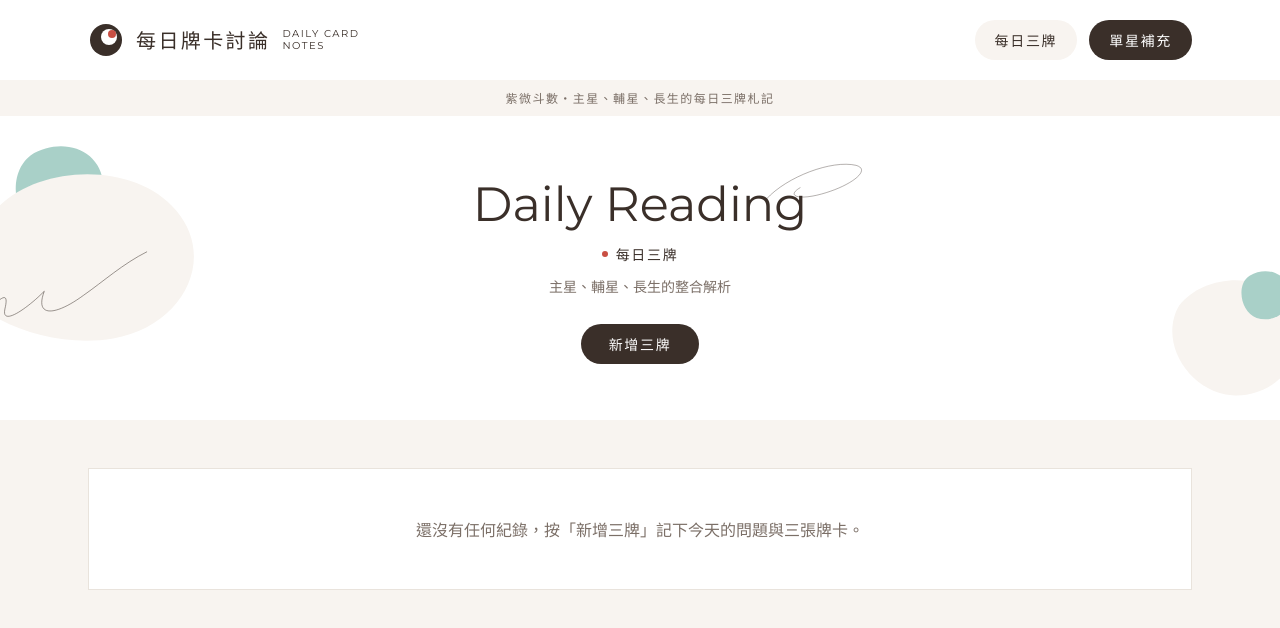
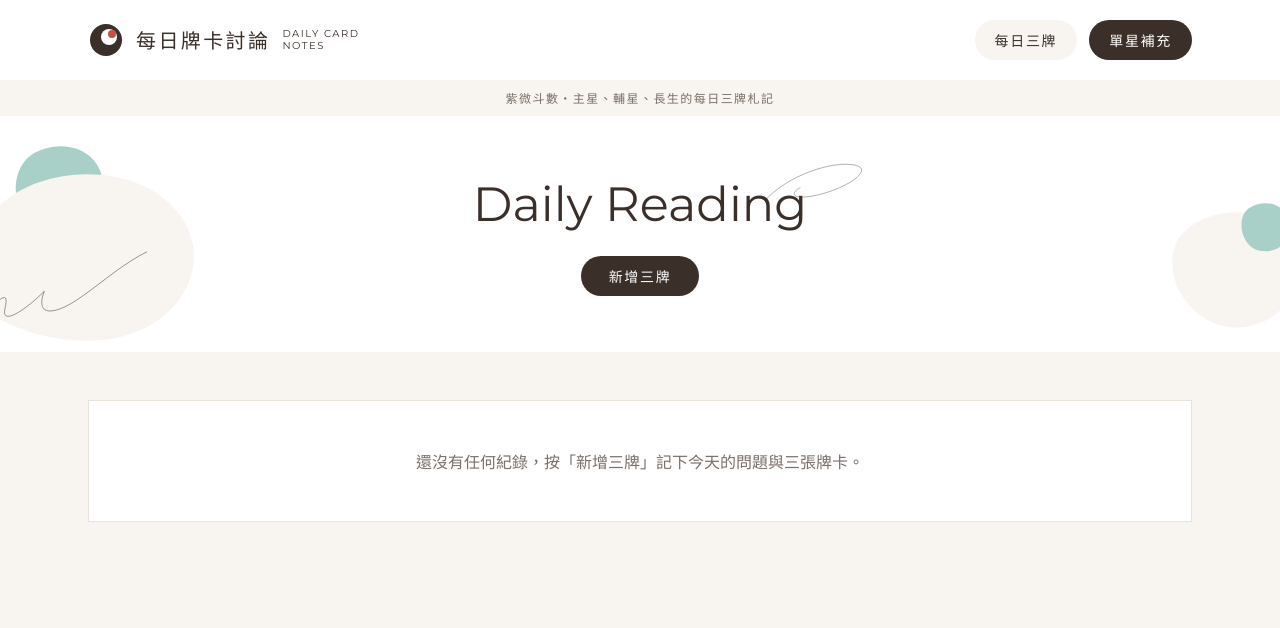
Before and after one commit to zw-research/ZW-Card, a Next.js app: page / in a window 1280 px wide. Shown: the top 628 px of the page. Built offline with nearby package versions, Linux system fonts and the light colour scheme.

Commit message:
Drop Chinese subtitle from home heading

```diff
--- a/src/app/page.tsx
+++ b/src/app/page.tsx
@@ -90,7 +90,7 @@ export default function Home() {
 
   return (
     <main className="flex flex-1 flex-col">
-      <PageHeading en="Daily Reading" zh="每日三牌" note="主星、輔星、長生的整合解析">
+      <PageHeading en="Daily Reading">
         {!editing && (
           <button
             type="button"
--- a/src/app/ui.tsx
+++ b/src/app/ui.tsx
@@ -61,7 +61,7 @@ export const BAND = "flex-1 bg-paper";
 export const BAND_INNER =
   "mx-auto flex w-full max-w-6xl flex-col gap-6 px-4 py-12 sm:px-6";
 
-// 頁面標題：大大的英文字、手繪細線，下方是紅點與中文標題
+// 頁面標題：大大的英文字、手繪細線，下方可選擇加上紅點與中文標題
 export function PageHeading({
   en,
   zh,
@@ -69,7 +69,7 @@ export function PageHeading({
   children,
 }: {
   en: string;
-  zh: string;
+  zh?: string;
   note?: string;
   children?: React.ReactNode;
 }) {
@@ -126,6 +126,8 @@ export function PageHeading({
             d="M8 46C30 22 78 4 104 10C122 15 96 34 62 42C40 47 30 42 44 34"
           />
         </svg>
+        {zh ? (
+          <>
             <p aria-hidden className="font-display text-4xl sm:text-5xl">
               {en}
             </p>
@@ -133,6 +135,10 @@ export function PageHeading({
               <span aria-hidden className="h-1.5 w-1.5 rounded-full bg-seal" />
               {zh}
             </h1>
+          </>
+        ) : (
+          <h1 className="font-display text-4xl sm:text-5xl">{en}</h1>
+        )}
       </div>
       {note && <p className="relative mt-3 text-sm text-ink-soft">{note}</p>}
       {children && <div className="relative mt-7">{children}</div>}
```
Lines whose indentation alone changed are shown as unchanged.
